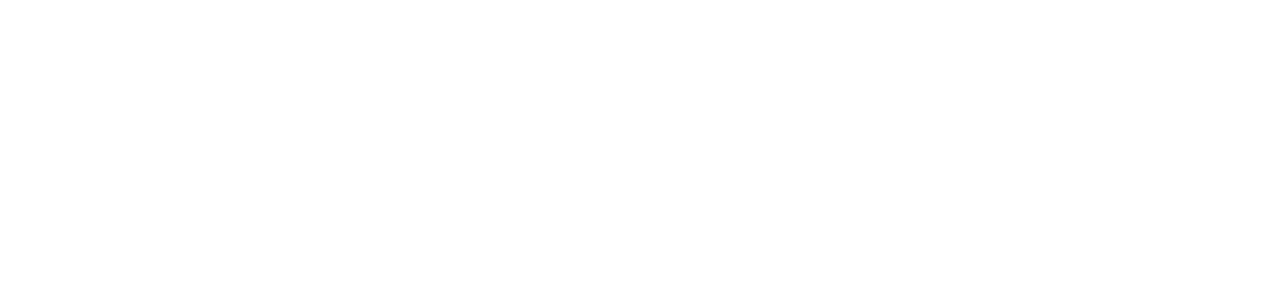
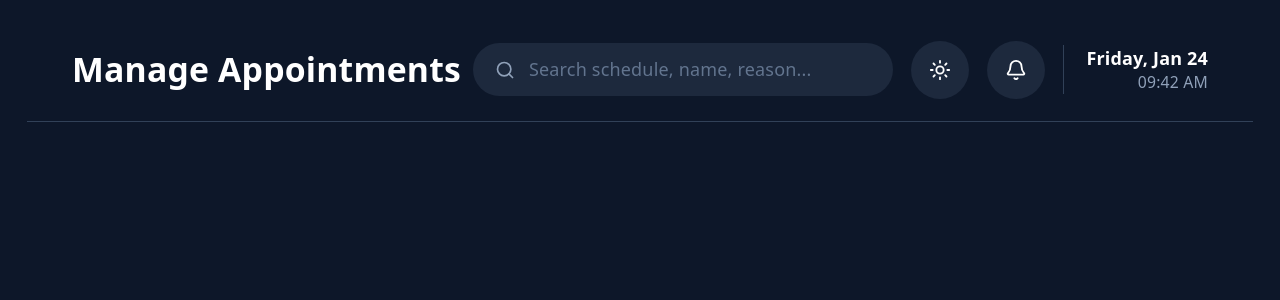
Before and after one commit to Glamnart/emr-frontend, a React (Vite) app: page /Appointments in a window 1280 px wide. Before the commit this address had no page. Shown: the top 300 px of the page. Built offline with nearby package versions, Linux system fonts and the light colour scheme.

Commit message:
Add appointment header

```diff
--- a/src/App.tsx
+++ b/src/App.tsx
@@ -1,11 +1,13 @@
 // src/App.tsx
 import { Routes, Route } from 'react-router-dom'
 import SignUp from '@/pages/auth/SignUp'
+import Appointments from '@/pages/auth/Appointments'
 
 function App() {
   return (
     <Routes>
       <Route path="/SignUp" element={<SignUp />} />
+      <Route path="/Appointments" element={<Appointments />} />
     </Routes>
   )
 }
--- /dev/null
+++ b/src/components/appointments/AppointmentTabs.tsx
@@ -0,0 +1,48 @@
+import {
+  Search,
+  Sun,
+  Bell
+} from "lucide-react";
+
+export default function AppointmentTabs() {
+  return (
+    <header className="flex items-center justify-between border-b border-slate-700 px-10 py-5">
+
+      <h1 className="text-3xl font-bold">
+        Manage Appointments
+      </h1>
+
+      <div className="flex items-center gap-4">
+
+        <div className="flex w-[420px] items-center gap-3 rounded-full bg-slate-800 px-5 py-3">
+          <Search size={22} className="text-slate-400" />
+
+          <input
+            placeholder="Search schedule, name, reason..."
+            className="w-full bg-transparent outline-none placeholder:text-slate-500"
+          />
+        </div>
+
+        <button className="rounded-full bg-slate-800 p-4">
+          <Sun size={22} />
+        </button>
+
+        <button className="rounded-full bg-slate-800 p-4">
+          <Bell size={22} />
+        </button>
+
+        <div className="border-l border-slate-700 pl-5">
+          <p className="font-semibold">
+            Friday, Jan 24
+          </p>
+
+          <p className="text-right text-sm text-slate-400">
+            09:42 AM
+          </p>
+        </div>
+
+      </div>
+
+    </header>
+  );
+}
--- /dev/null
+++ b/src/pages/auth/Appointments.tsx
@@ -0,0 +1,15 @@
+import AppointmentTabs from "@/components/appointments/AppointmentTabs";
+export default function Appointments() {
+  return (
+    <div className="min-h-screen bg-[#0d1729] text-white">
+
+
+      <main className="px-6 py-4">
+
+        <AppointmentTabs />
+
+
+      </main>
+    </div>
+  );
+}
```
Also changed, not shown: 1 other file (tests, documents, lock files or other folders).
